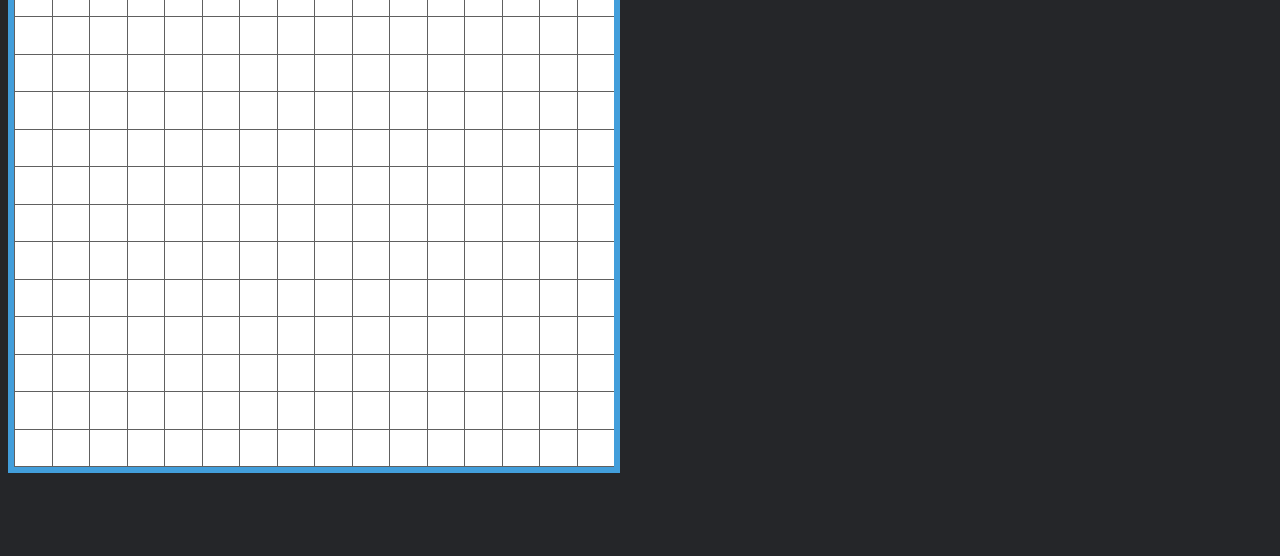
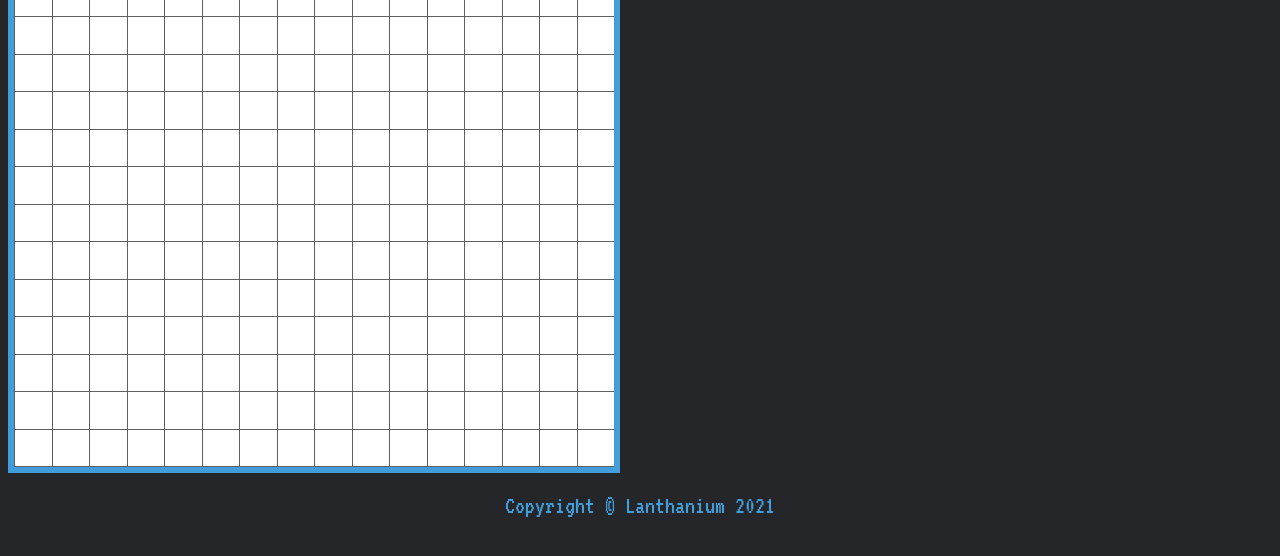
Before and after one commit to lanthanium/Etch-A-Sketch, a plain HTML site: page index.html in a window 1280 px wide. Shown: the part 232-788 px from the top of the page. Drawn offline with Linux system fonts and the light colour scheme.

Commit message:
Added footer, live demo link

```diff
--- a/index.html
+++ b/index.html
@@ -17,5 +17,6 @@
             <div class = "gridInputForm">Squares per Side (16 - 100): <input id = "gridInput"> <button class = "squares">Submit</button></div>
         </div>
     </div>
+    <footer>Copyright © Lanthanium 2021</footer>
 </body>
 </html>
--- a/style.css
+++ b/style.css
@@ -9,6 +9,13 @@ body{
 header{
     color: rgb(66, 158, 219);
     font-size: 45px;
+    padding: 20px;
+    text-align: center;
+}
+
+footer{
+    color: rgb(66, 158, 219);
+    font-size: 25px;
     padding: 20px;
     text-align: center;
 }
```
Also changed, not shown: 1 other file.
